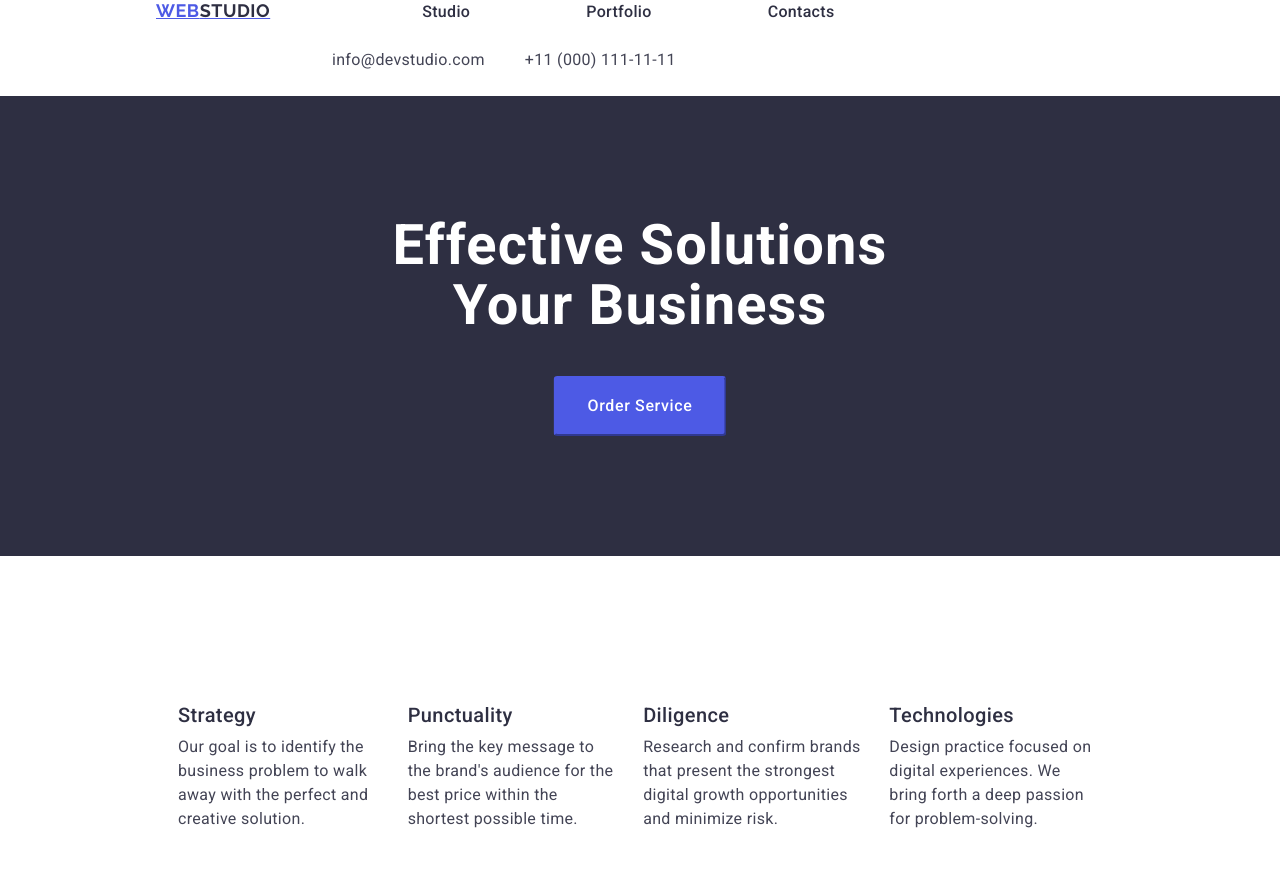
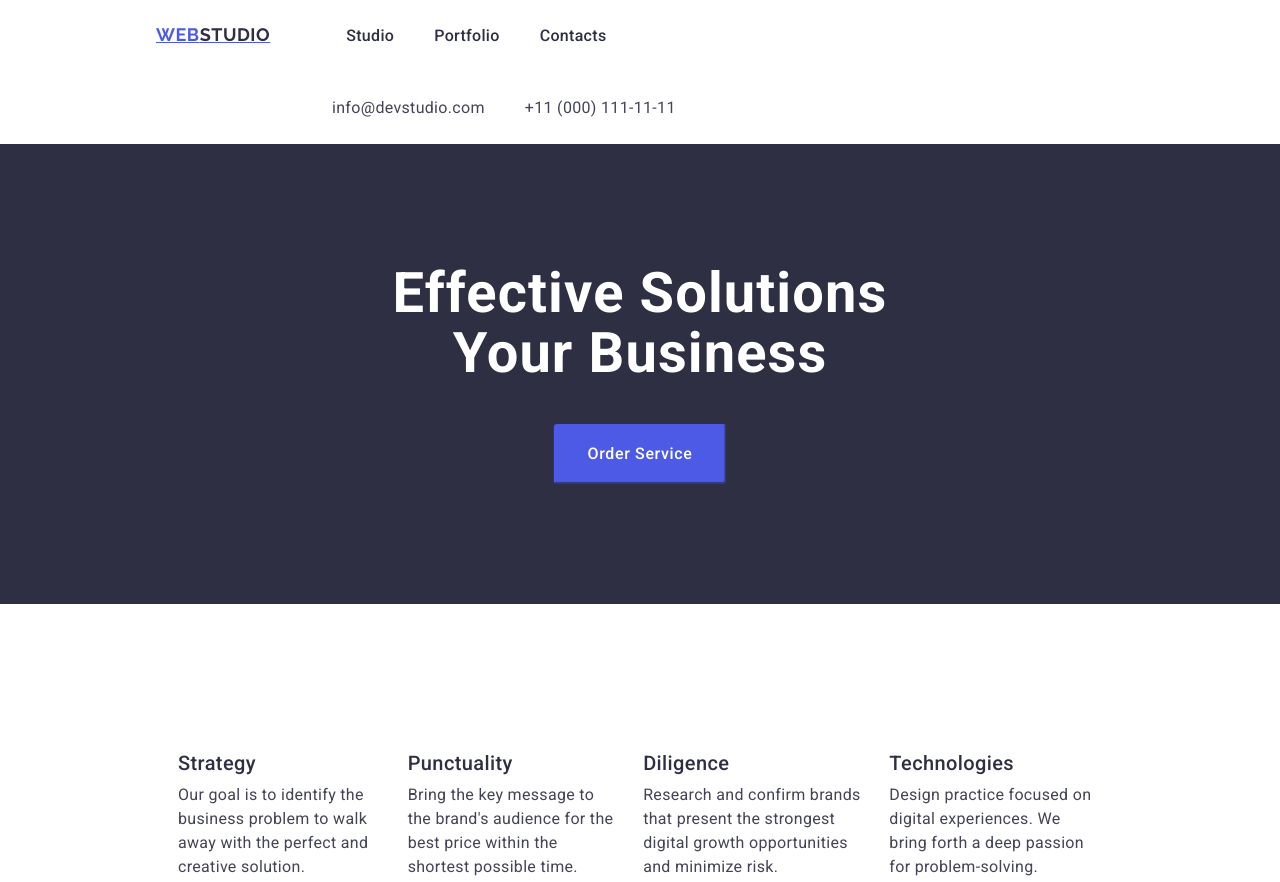
Before and after one commit to Taty-git/goit-markup-hw-03, a plain HTML site: page index.html in a window 1280 px wide. Shown: the top 882 px of the page. Drawn offline with nearby package versions, Linux system fonts and the light colour scheme.

Commit message:
hadder mistake out

```diff
--- a/css/styles.css
+++ b/css/styles.css
@@ -21,15 +21,18 @@ ul {
     margin-left: 0px;
     margin-right: 0px;
     display: flex;
+
 }
 
 header {
     background-color: #FFFFFF;
     border-bottom-color: #E7E9FC;
+
 }
 
 nav {
     display: inline-flex;
+
 }
 
 .logo {
@@ -42,7 +45,9 @@ nav {
     color: #4d5ae5;
     padding-left: 156px;
     padding-right: 76px;
-    }
+    padding-top: 24px;
+    padding-bottom: 24px;
+}
 .logo:focus, .logo:active {
     color: #404bbf;
 }
@@ -64,6 +69,8 @@ nav {
     letter-spacing: 0.02em;
     display: inline-flex;
     gap: 40px;
+    padding-top: 24px;
+    padding-bottom: 24px;
 
 }
 .link {
@@ -71,9 +78,9 @@ nav {
     text-decoration: none;
     line-height: 1.5;
     letter-spacing: 0.02e;
-    padding-left: 76px;
     padding-top: 24px;
     padding-bottom: 24px;
+
 
 }
 .link:hover, .link:active, .link:focus {
@@ -82,6 +89,7 @@ nav {
 .had-address {
     font-style: normal;
     display: inline-block;
+
 }
 
 .address-nav {
@@ -95,6 +103,7 @@ nav {
     margin-left: 332px;
     padding-top: 24px;
     padding-bottom: 24px;
+
 }
 .address-link {
     text-decoration: none;
```
Also changed, not shown: index.html (indentation only).
